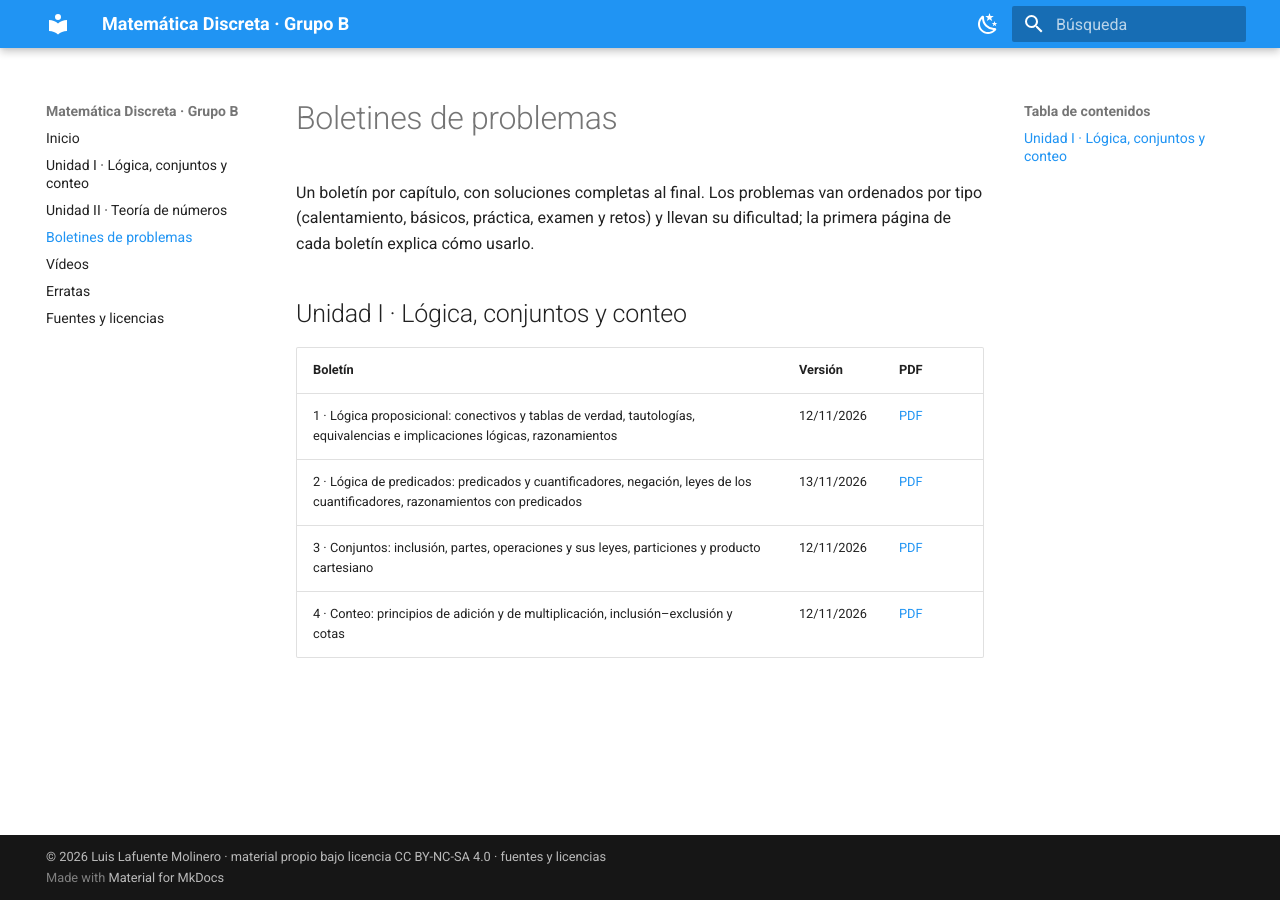
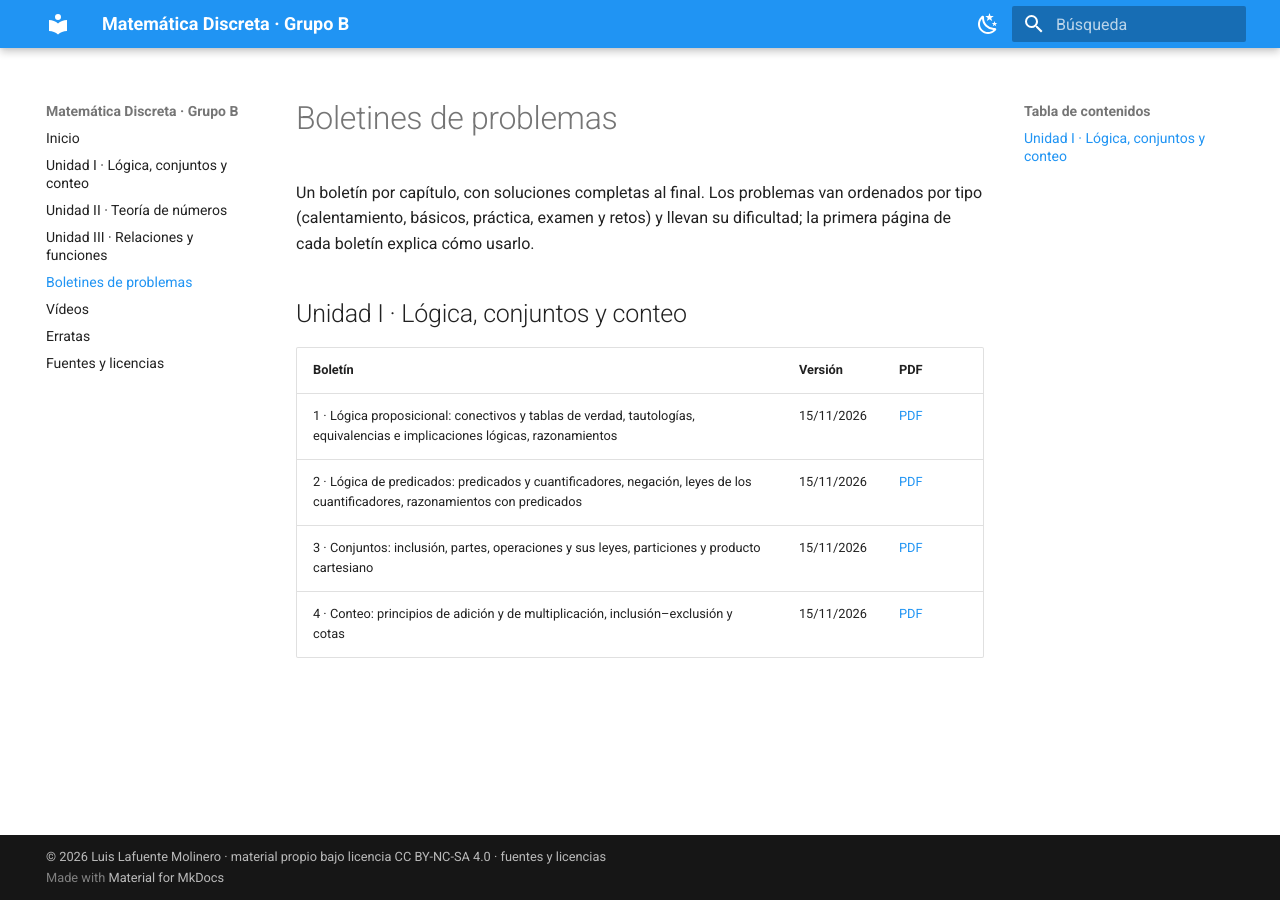
Before and after one commit to llafuent/md2627, an MkDocs documentation site: the page built from docs/boletines.md, in a window 1280 px wide. Built offline with MkDocs 1.6.1 and Material for MkDocs 9.7.7, drawn with Linux system fonts in a browser that asks for light colours.

Commit message:
Publicar material: material/u1/boletinProposicional.pdf, material/u1/boletinPredicados.pdf, material/u1/boletinConjuntos.pdf, material/u1/boletinConteo.pdf, material/u2/notasGuiadasL10.pdf, material/u2/notasGuiadasL11.pdf, material/u2/notasGuiadasL12.pdf, material/u2/notasGuiadasL14.pdf, material/u3/notasGuiadasL17L18.pdf, unidad2.md, unidad3.md, boletines.md

```diff
--- a/docs/boletines.md
+++ b/docs/boletines.md
@@ -7,7 +7,7 @@ básicos, práctica, examen y retos) y llevan su dificultad; la primera página
 
 | Boletín | Versión | PDF |
 |---|---|---|
-| 1 · Lógica proposicional: conectivos y tablas de verdad, tautologías, equivalencias e implicaciones lógicas, razonamientos | 12/11/2026 | [PDF](material/u1/boletinProposicional.pdf) |
-| 2 · Lógica de predicados: predicados y cuantificadores, negación, leyes de los cuantificadores, razonamientos con predicados | 13/11/2026 | [PDF](material/u1/boletinPredicados.pdf) |
-| 3 · Conjuntos: inclusión, partes, operaciones y sus leyes, particiones y producto cartesiano | 12/11/2026 | [PDF](material/u1/boletinConjuntos.pdf) |
-| 4 · Conteo: principios de adición y de multiplicación, inclusión–exclusión y cotas | 12/11/2026 | [PDF](material/u1/boletinConteo.pdf) |
+| 1 · Lógica proposicional: conectivos y tablas de verdad, tautologías, equivalencias e implicaciones lógicas, razonamientos | 15/11/2026 | [PDF](material/u1/boletinProposicional.pdf) |
+| 2 · Lógica de predicados: predicados y cuantificadores, negación, leyes de los cuantificadores, razonamientos con predicados | 15/11/2026 | [PDF](material/u1/boletinPredicados.pdf) |
+| 3 · Conjuntos: inclusión, partes, operaciones y sus leyes, particiones y producto cartesiano | 15/11/2026 | [PDF](material/u1/boletinConjuntos.pdf) |
+| 4 · Conteo: principios de adición y de multiplicación, inclusión–exclusión y cotas | 15/11/2026 | [PDF](material/u1/boletinConteo.pdf) |
--- a/mkdocs.yml
+++ b/mkdocs.yml
@@ -57,6 +57,7 @@ nav:
   - Inicio: index.md
   - Unidad I · Lógica, conjuntos y conteo: unidad1.md
   - Unidad II · Teoría de números: unidad2.md
+  - Unidad III · Relaciones y funciones: unidad3.md
   - Boletines de problemas: boletines.md
   - Vídeos: videos.md
   - Erratas: erratas.md
```
Also changed, not shown: docs/unidad2.md (+1 -0 lines), docs/unidad3.md (added, +10 -0 lines), 9 other files.
